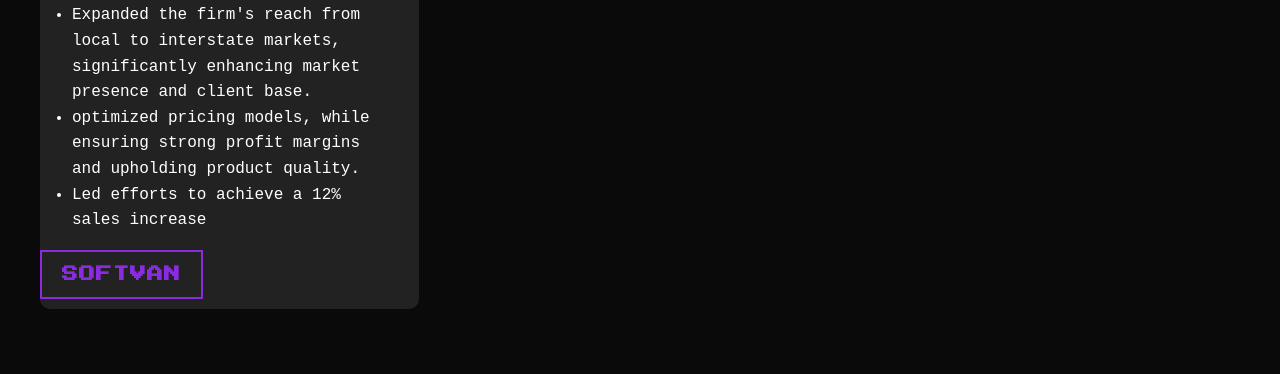
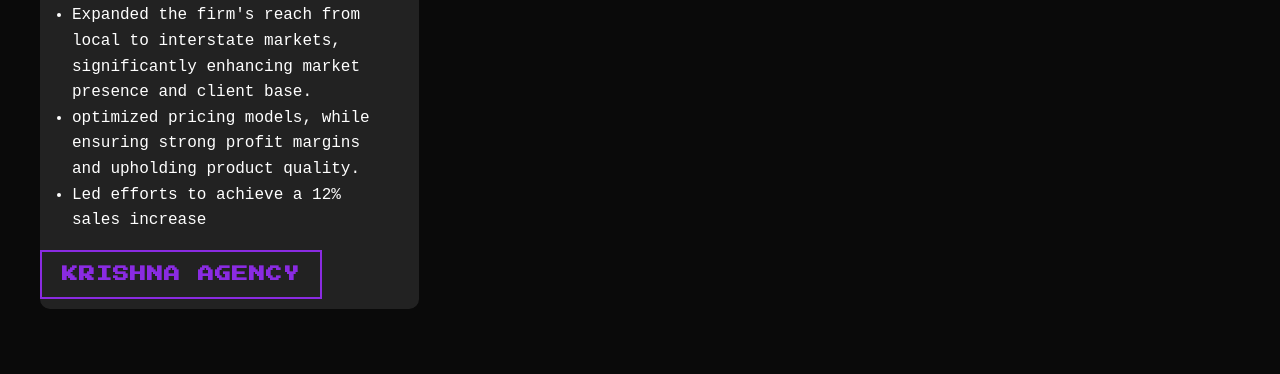
Before and after one commit to premalshah999/PREMAL_PORTFOLIO, a plain HTML site: page index.html in a window 1280 px wide. Shown: the part 2974-3348 px from the top of the page. Drawn offline with Linux system fonts and the light colour scheme.

Commit message:
Update index.html

```diff
--- a/index.html
+++ b/index.html
@@ -135,7 +135,7 @@
                         <li>optimized pricing models, while ensuring strong profit margins and upholding product quality.</li>
                         <li>Led efforts to achieve a 12% sales increase </li>
                     </ul>
-                    <a href="http://softvanlabs.com/" class="btn btn-primary btn-retro">Softvan</a>
+                    <a href="404" class="btn btn-primary btn-retro">Krishna Agency</a>
                 </div>
             </div>
         </section>
```
